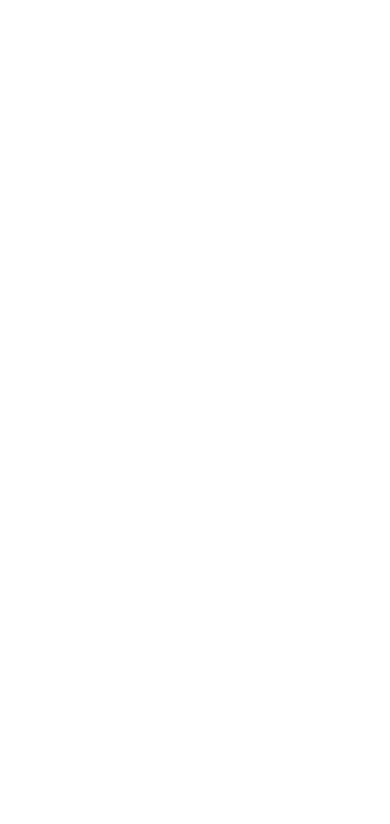
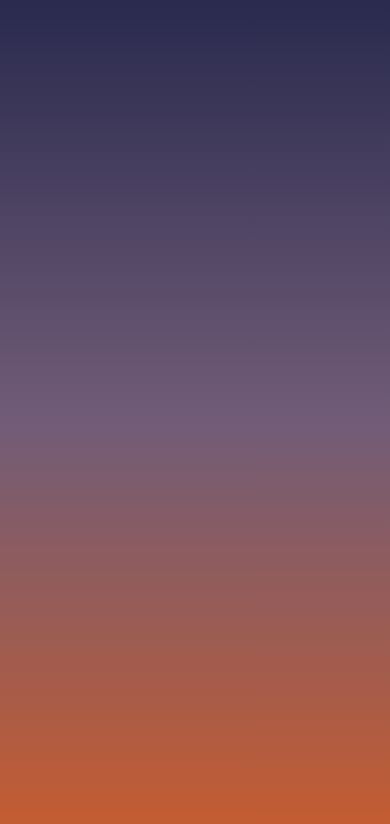
Before and after one commit to davidrockkj/weather-react-expo, a React Native app: screen / in a window 390 px wide. Shown: the top 824 px of the page. Built offline with nearby package versions, Linux system fonts and the light colour scheme.

Commit message:
Adicionando as cores de fundo com o Linear Gradient

```diff
--- a/src/screens/Home/index.tsx
+++ b/src/screens/Home/index.tsx
@@ -1,11 +1,18 @@
+import { LinearGradient } from 'expo-linear-gradient';
 import { StatusBar } from 'expo-status-bar';
 import { StyleSheet, Text, View } from 'react-native';
 
 export function Home() {
   return (
-    <View style={styles.container}>
+    <LinearGradient
+      colors={[
+        "#292A4E",
+        "#715c77",
+        "#C75C2E",
+      ]}
+      style={styles.container}>
 
-    </View>
+    </LinearGradient>
   );
 }
 
```
